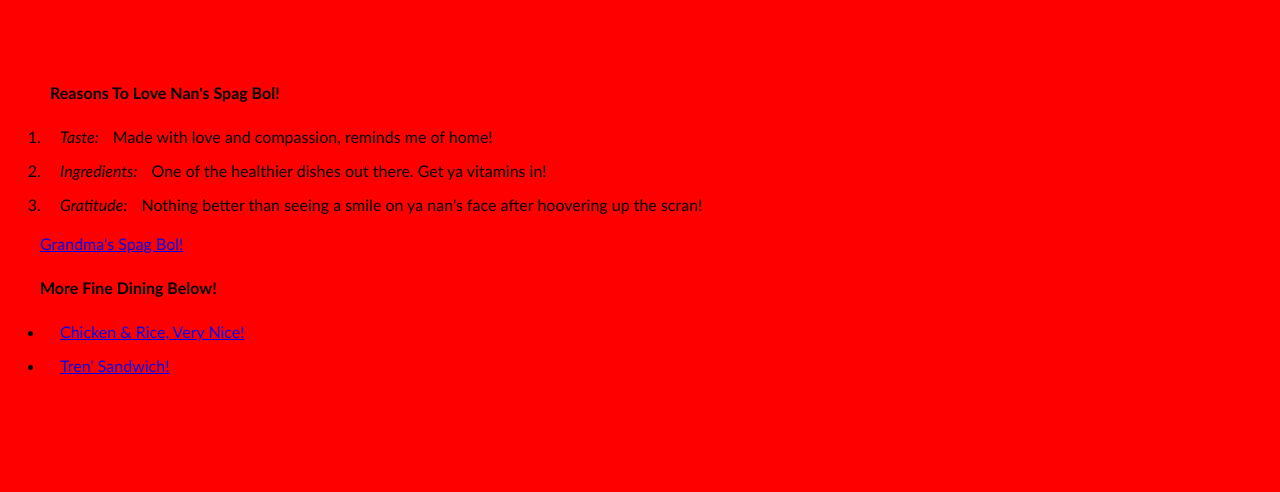
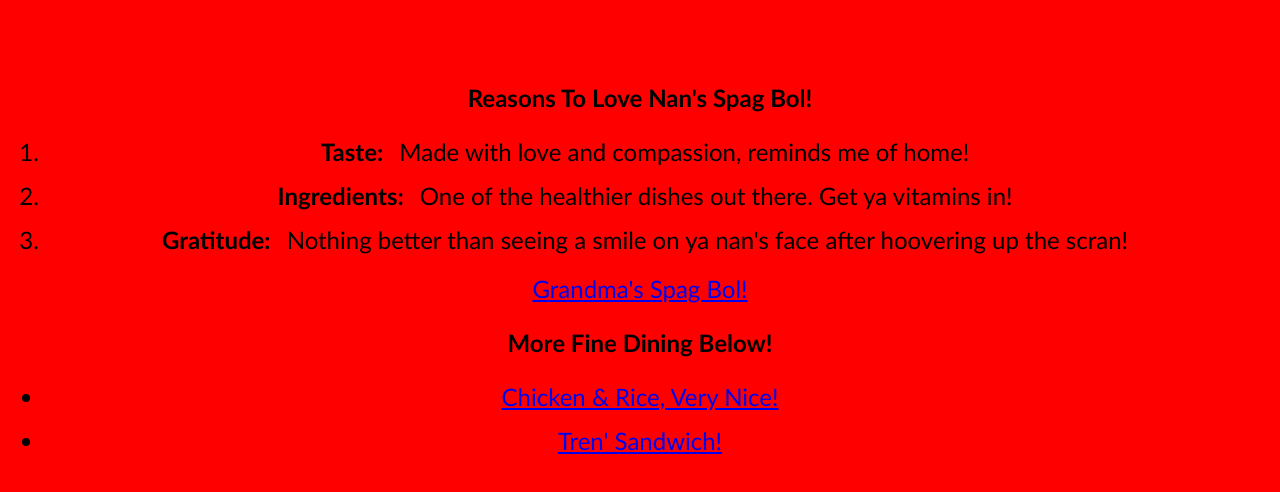
Before and after one commit to KieranWake/odin-recipes, a plain HTML site: page index.html in a window 1280 px wide. Shown: the part 394-886 px from the top of the page. Before the commit the page ends 819 px from the top, so only its background shows below. Drawn offline with Linux system fonts and the light colour scheme.

Commit message:
completed first page css styling!

```diff
--- a/css/style.css
+++ b/css/style.css
@@ -31,3 +31,8 @@ body div h1 {
     left: 50%;
     transform: translateX(132%);
 }
+
+.content-1, .content-2 {
+    text-align: center;
+    font-size: 24px;
+}
--- a/index.html
+++ b/index.html
@@ -10,16 +10,16 @@
             <h1>Recipes!</h1>
             <img class="img-one" src="https://th.bing.com/th/id/OIP.NfV36vSMftocAvDygyY4JwHaFD?pid=ImgDet&rs=1" width="300" height="300" alt="Grandma holding kitchen utensils">
         </div>
-        <div>
-            <h4><strong>Reasons To Love Nan's Spag Bol!</strong></h4>
+        <div class="content-1">
+            <h4>Reasons To Love Nan's Spag Bol!</h4>
             <ol>
-                <li><em>Taste:</em> Made with love and compassion, reminds me of home!</li>
-                <li><em>Ingredients:</em> One of the healthier dishes out there. Get ya vitamins in!</li>
-                <li><em>Gratitude:</em> Nothing better than seeing a smile on ya nan's face after hoovering up the scran!</li>
+                <li><strong>Taste:</strong> Made with love and compassion, reminds me of home!</li>
+                <li><strong>Ingredients:</strong> One of the healthier dishes out there. Get ya vitamins in!</li>
+                <li><strong>Gratitude:</strong> Nothing better than seeing a smile on ya nan's face after hoovering up the scran!</li>
             </ol>
             <a href="recipes/spaghetti.html">Grandma's Spag Bol!</a>
         </div>
-        <div>
+        <div class="content-2">
             <h4>More Fine Dining Below!</h4>
             <ul>
               <li><a href="recipes/chicken.rice.html">Chicken & Rice, Very Nice!</a></li>
```
